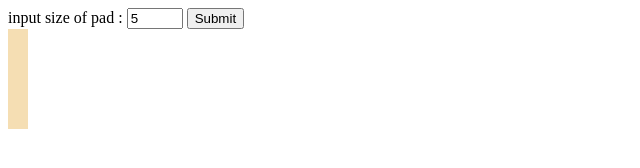
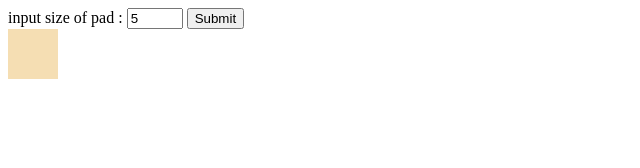
Before and after one commit to IbrahimGaberOfficial/Etch-a-Sketch, a plain HTML site: page index.html in a window 1280 px wide. Both pictures are taken after typing "5" into the empty fields and a click on the input 215 px from the left and 18 px from the top of the page. Shown: the whole page, without its empty margins (0-640 px from the left). Drawn offline with Linux system fonts and the light colour scheme.

Commit message:
finish creating raw grid - create grid with user' input dimention x dimention. - making sure the grid is squared shape - adding style to the grid-container to get the squared shape (flex wrap) - adding class style selector to the `.grid-element`

```diff
--- a/script.js
+++ b/script.js
@@ -1,4 +1,4 @@
-let dimention = document.querySelector('#dimention');
+let dimention = document.querySelector("#dimention");
 let submitBtn = document.querySelector("#submit-btn");
 let gridContainer = document.querySelector("#grid-container");
 
@@ -11,10 +11,14 @@ submitBtn.addEventListener("click", (event) => {
   }
 
   // create new grid with the user input's dimentions
-  let gridSize = dimention.value;
-  while(gridSize--){
-    let gridElement = document.createElement('div');
-    gridElement.classList.add('grid-element');
+  let gridSize = dimention.value * dimention.value;
+
+  gridContainer.style.minWidth = `${10 * dimention.value}px`;
+  gridContainer.style.maxWidth = `${10 * dimention.value}px`;
+
+  while (gridSize--) {
+    let gridElement = document.createElement("div");
+    gridElement.classList.add("grid-element");
     gridContainer.appendChild(gridElement);
   }
 });
--- a/style.css
+++ b/style.css
@@ -1,5 +1,13 @@
+#grid-container{
+
+    display: flex;
+    flex-wrap: wrap;
+    justify-content: center;
+    align-items: center;
+
+}
 .grid-element{
-    height: 20px;
-    width: 20px;
+    height: 10px;
+    width: 10px;
     background-color: wheat;
 }
```
